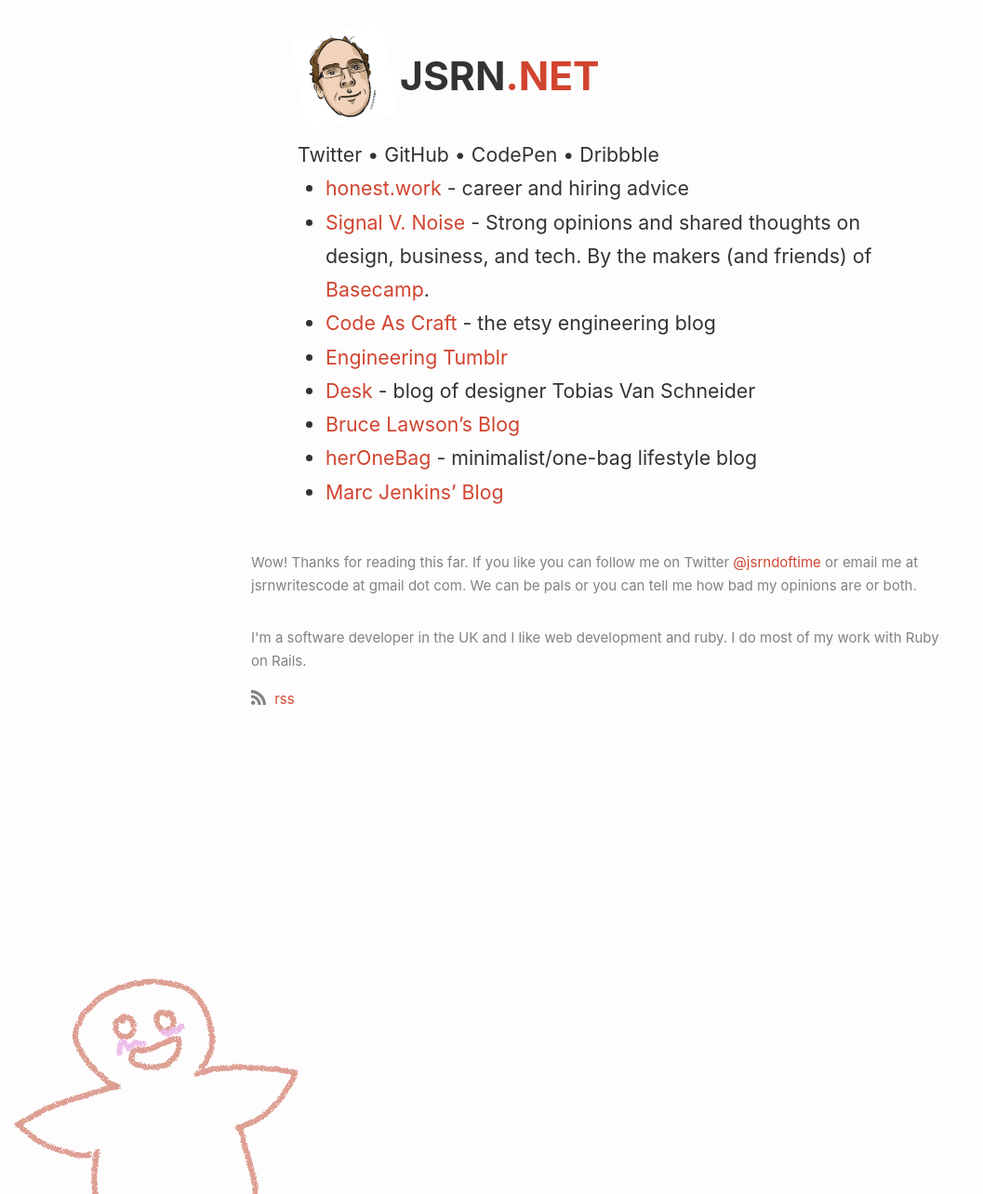
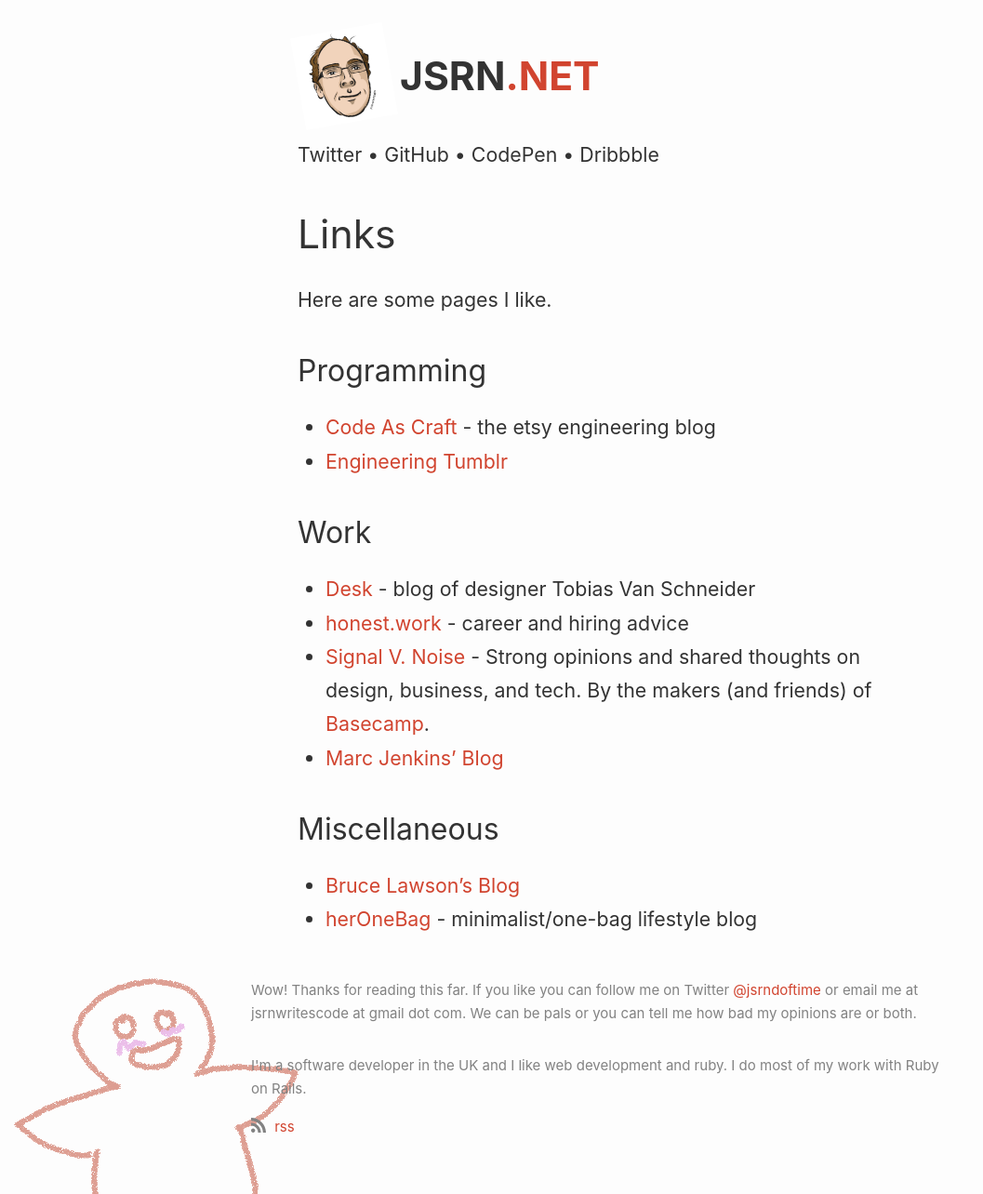
Before and after one commit to jsrn/jsrn.github.io, a Jekyll site: the page built from links.md, in a window 1280 px wide and 1284 px high. Shown: the whole window at 93% size, without its empty margins (0-1057 px from the left). Built offline with Jekyll 4.4.1, drawn with Linux system fonts in a browser that asks for light colours; our own code applies the rules of GitHub Pages for plain Markdown files.

Commit message:
Update links.md

```diff
--- a/links.md
+++ b/links.md
@@ -2,11 +2,23 @@
 layout: page
 ---
 
+# Links
+
+Here are some pages I like.
+
+## Programming
+
+* [Code As Craft](https://codeascraft.com/) - the etsy engineering blog
+* [Engineering Tumblr](https://engineering.tumblr.com/)
+
+## Work
+
+* [Desk](https://www.vanschneider.com/blog) - blog of designer Tobias Van Schneider
 * [honest.work](https://blog.honest.work/) - career and hiring advice
 * [Signal V. Noise](https://m.signalvnoise.com/) - Strong opinions and shared thoughts on design, business, and tech. By the makers (and friends) of [Basecamp](https://www.basecamp.com/).
-* [Code As Craft](https://codeascraft.com/) - the etsy engineering blog
-* [Engineering Tumblr](https://engineering.tumblr.com/)
-* [Desk](https://www.vanschneider.com/blog) - blog of designer Tobias Van Schneider
+* [Marc Jenkins' Blog](https://marcjenkins.co.uk/blog/)
+
+## Miscellaneous
+
 * [Bruce Lawson's Blog](https://www.brucelawson.co.uk/)
 * [herOneBag](https://heronebag.com/) - minimalist/one-bag lifestyle blog
-* [Marc Jenkins' Blog](https://marcjenkins.co.uk/blog/)
```
